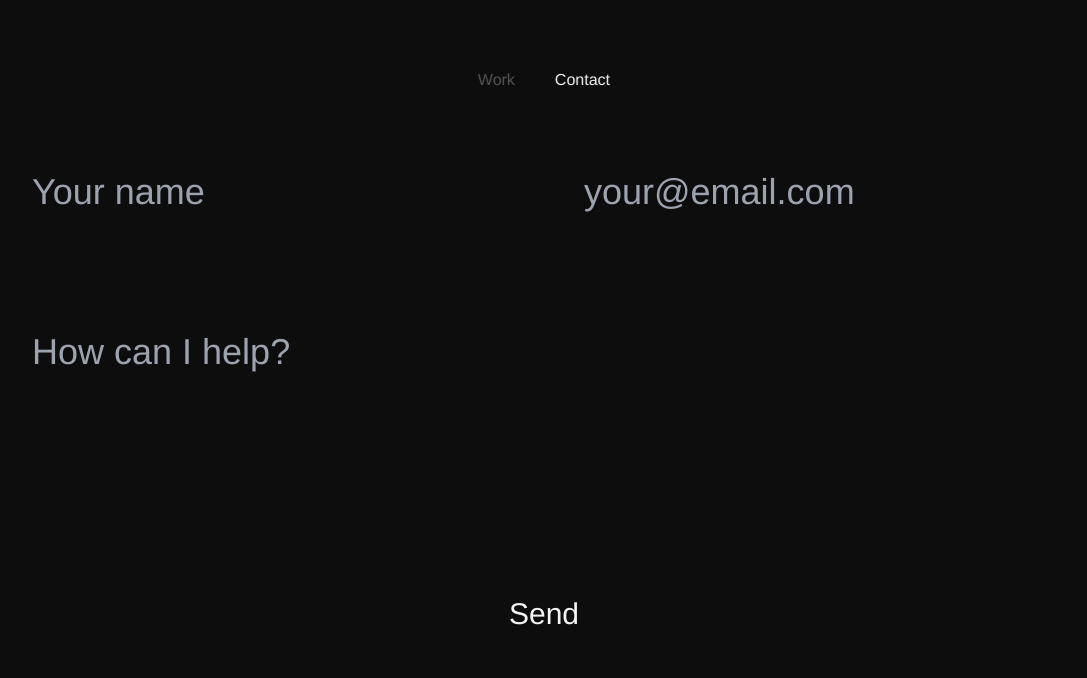
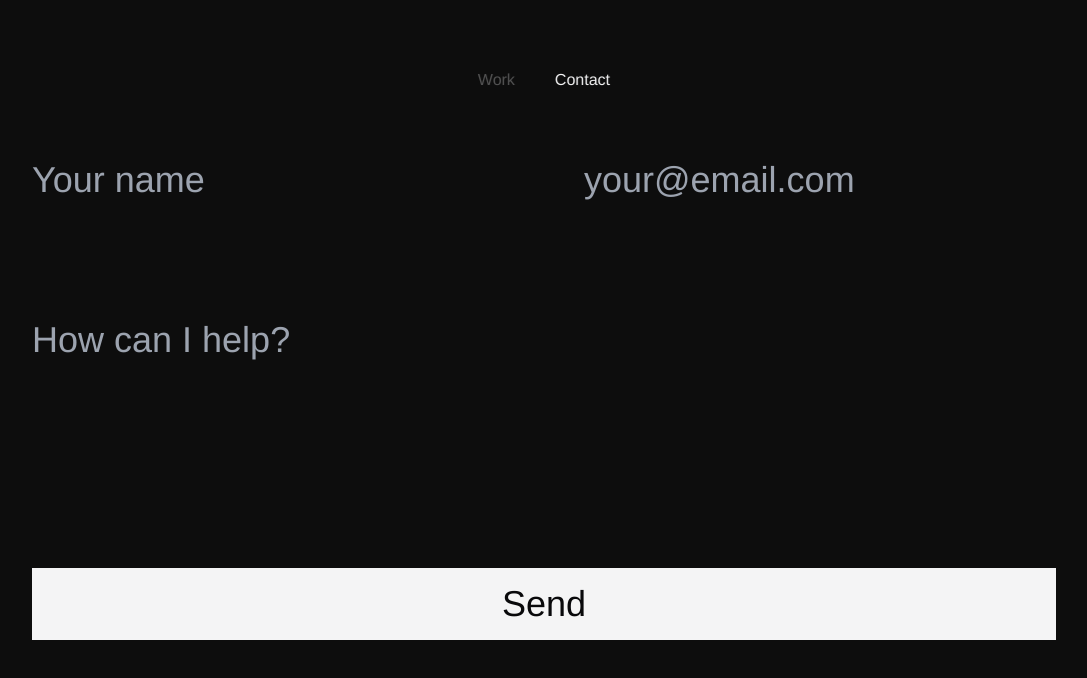
Before and after one commit to piatachenko/piatachenko, a Next.js app: page /contact in a window 1280 px wide. Shown: the top 678 px of the page, without its empty margins (96-1183 px from the left). Built offline with nearby package versions, Linux system fonts and the light colour scheme.

Commit message:
Upd submit btn

```diff
--- a/src/pages/contact.tsx
+++ b/src/pages/contact.tsx
@@ -18,12 +18,10 @@ export default function Contact() {
                 <Input placeholder="your@email.com" type="email" />
               </div>
               <Input placeholder="How can I help?" type="textarea" />
-              <div className="flex justify-center mix-blend-difference">
-                <input
-                  type="submit"
-                  value="Send"
-                  className="-mt-5 translate-y-5 p-4 text-center text-3xl"
-                />
+              <div className="flex flex-col justify-center mix-blend-difference">
+                <button className="bg-zinc-100 p-4 text-4xl text-zinc-950 outline-none ring-zinc-500 ring-offset-2 ring-offset-zinc-950 hover:cursor-pointer focus:ring-2">
+                  Send
+                </button>
               </div>
             </form>
           </div>
```
